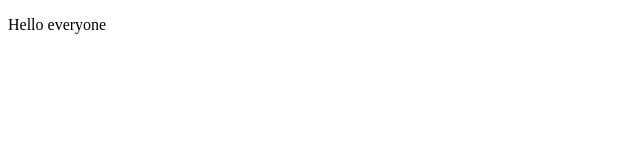
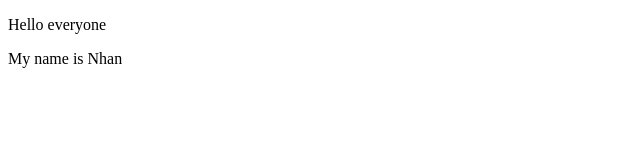
Before and after one commit to ttphat22/Website-sale, a plain HTML site: page index.html in a window 1280 px wide. Shown: the whole page, without its empty margins (0-640 px from the left). Drawn offline with Linux system fonts and the light colour scheme.

Commit message:
nhan update

```diff
--- a/index.html
+++ b/index.html
@@ -8,5 +8,6 @@
 </head>
 <body>
     <p>Hello everyone</p>
+    <p>My name is Nhan</p>
 </body>
 </html>
```
